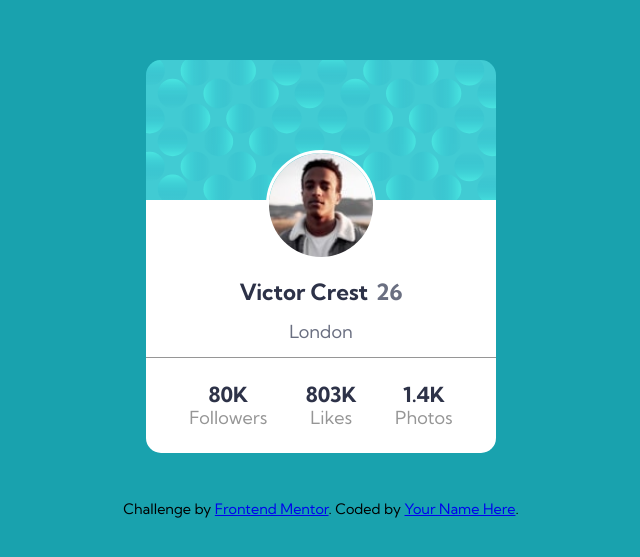
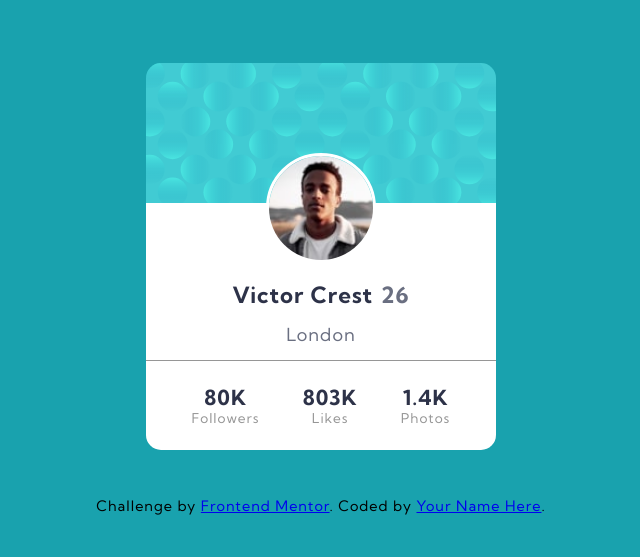
Before and after one commit to BrianJ-27/profile-card-component, a plain HTML site: page index.html in a window 1280 px wide. Shown: the part 111-668 px from the top of the page, without its empty margins (319-959 px from the left). Drawn offline with Linux system fonts and the light colour scheme.

Commit message:
changed font size on card stats

```diff
--- a/css/style.css
+++ b/css/style.css
@@ -1,3 +1,4 @@
+/* Global Styles */
 :root {
   /*Color Properties*/
   --dark-cyan: hsl(185, 75%, 39%);
@@ -12,6 +13,7 @@
   --font-family-main: "Kumbh Sans", sans-serif;
 }
 
+/* Base Styles */
 * {
   box-sizing: border-box;
 }
@@ -33,6 +35,7 @@ body {
   display: grid;
   place-content: center;
   font: var(--font-weight-normal) var(--font-size-main) var(--font-family-main);
+  letter-spacing: 1px;
   line-height: 1.2;
   text-align: center;
   position: relative;
@@ -65,10 +68,12 @@ p {
   color: var(--dark-gray);
 }
 
+/* Card Container */
 .container {
   padding: 0 2rem;
 }
 
+/* Card Styles */
 .card {
   border-radius: 15px;
   overflow: hidden;
@@ -89,6 +94,10 @@ p {
   padding-bottom: 0.9rem;
 }
 
+.card__stats {
+  font-size: 0.85rem;
+}
+
 .card__footer {
   display: flex;
   justify-content: space-around;
@@ -96,6 +105,7 @@ p {
   padding: 1.5rem;
 }
 
+/* Image Avatar Styles */
 .img__avatar {
   border-radius: 50%;
   border: 3px solid #ffffff;
@@ -103,6 +113,7 @@ p {
   width: 110px;
 }
 
+/* Footer Styles */
 .attribution {
   padding-top: 3rem;
   font-size: 0.9rem;
--- a/index.html
+++ b/index.html
@@ -40,15 +40,15 @@
         <div class="card__footer">
           <div>
             <h2>80K</h2>
-            <p>Followers</p>
+            <p class="card__stats">Followers</p>
           </div>
           <div>
             <h2>803K</h2>
-            <p>Likes</p>
+            <p class="card__stats">Likes</p>
           </div>
           <div>
             <h2>1.4K</h2>
-            <p>Photos</p>
+            <p class="card__stats">Photos</p>
           </div>
         </div>
       </article>
```
